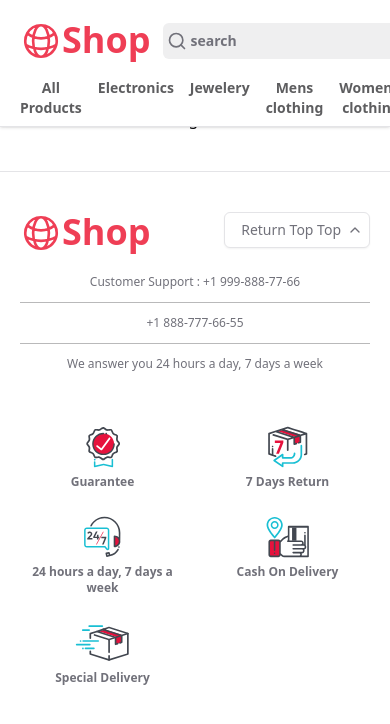
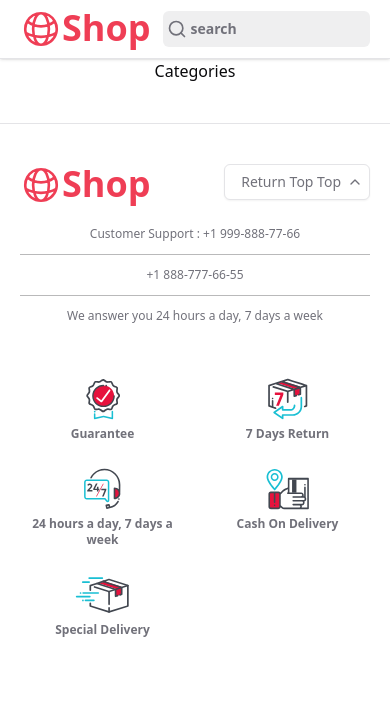
Before and after one commit to hossein-jorfi/Shop-Next.js, a Next.js app: page /categories in a window 390 px wide. Shown: the top 724 px of the page. Built offline with nearby package versions, Linux system fonts and the light colour scheme.

Commit message:
nav styles

```diff
--- a/src/app/globals.css
+++ b/src/app/globals.css
@@ -71,7 +71,7 @@
     @apply px-5;
   }
   .content-paddign-y {
-    @apply py-5;
+    @apply py-2 sm:py-5;
   }
 
   .pattern {
--- a/src/app/layout.tsx
+++ b/src/app/layout.tsx
@@ -30,7 +30,7 @@ export default function RootLayout({
         className={`${geistSans.variable} ${geistMono.variable} antialiased text-center`}
       >
         <TopNav />
-        <div className="mt-[107px]">{children}</div>
+        <div className="mt-[59px] sm:mt-[107px]">{children}</div>
         <Footer />
       </body>
     </html>
--- a/src/ui/layout/top-nav/bottom-section.tsx
+++ b/src/ui/layout/top-nav/bottom-section.tsx
@@ -29,7 +29,7 @@ const BottomSection = () => {
   const [hovered, setHovered] = useState(-1);
 
   return (
-    <div className="mt-4 flex font-semibold text-sm pb-2 space-x-4">
+    <div className="mt-4 hidden sm:flex font-semibold text-sm pb-2 space-x-4">
       <AnimatePresence>
         {ITEMS.map((item, index) => (
           <CategoryItemWraper
@@ -77,7 +77,7 @@ const CategoryItemWraper = ({
       onMouseEnter={() => setIsHovered(true)}
       onMouseLeave={() => setIsHovered(false)}
     >
-      <p className="cursor-pointer text-primary/70">{title}</p>
+      <p className="cursor-pointer text-muted-foreground">{title}</p>
       {children}
     </div>
   );
--- a/src/ui/layout/top-nav/index.tsx
+++ b/src/ui/layout/top-nav/index.tsx
@@ -3,7 +3,7 @@ import TopSection from "./top-section";
 
 const TopNav = () => {
   return (
-    <div className="border-b shadow content-paddign-x content-paddign-y !pb-0 fixed top-0 w-full bg-background z-10">
+    <div className="border-b shadow content-paddign-x content-paddign-y sm:!pb-0 fixed top-0 w-full bg-background z-10">
       <div className="custom-container">
         <TopSection />
         <BottomSection />
--- a/src/ui/layout/top-nav/nav-search.tsx
+++ b/src/ui/layout/top-nav/nav-search.tsx
@@ -1,7 +1,7 @@
 import { SearchInput } from "@/components/ui/input";
 
 const NavSearch = () => {
-  return <SearchInput placeholder="search" className="w-96 font-semibold" />;
+  return <SearchInput placeholder="search" className="w-full font-semibold" />;
 };
 
 export default NavSearch;
--- a/src/ui/layout/top-nav/top-section.tsx
+++ b/src/ui/layout/top-nav/top-section.tsx
@@ -6,13 +6,13 @@ import { Separator } from "@/components/ui/separator";
 
 const TopSection = () => {
   return (
-    <div className="flex justify-between items-center">
-      <div className="flex gap-3 items-center">
+    <div className="flex justify-between items-center gap-7">
+      <div className="flex gap-3 items-center w-full md:w-1/2">
         <CompanyLogo />
         <Search />
       </div>
 
-      <div className="flex gap-3 items-center text-primary/80">
+      <div className="hidden sm:flex gap-3 items-center text-primary/80">
         <div className="flex gap-2 items-center">
           <NavItemWraper>
             <Bell />
```
